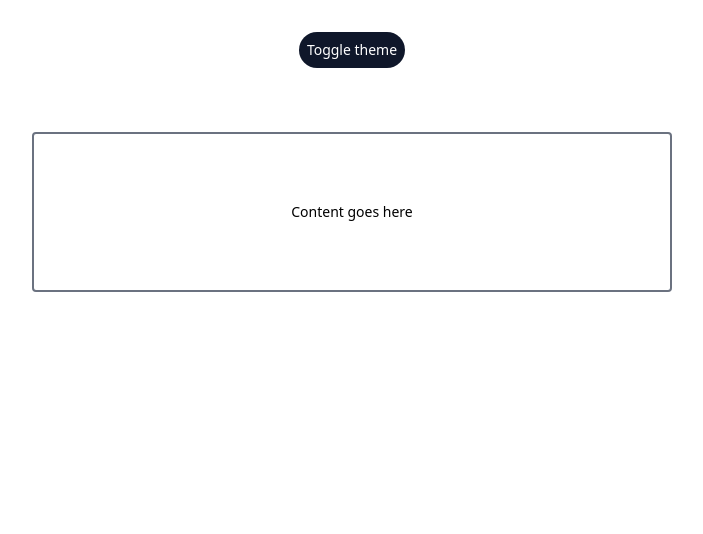
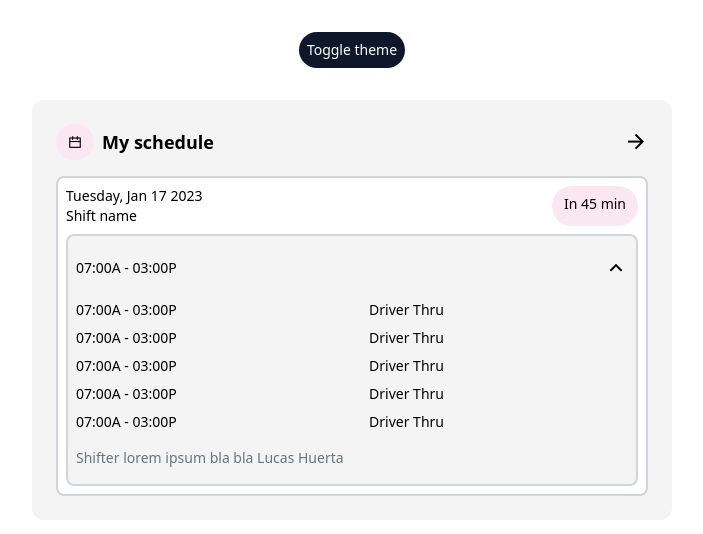
Before and after one commit to Lucas-Huerta/tailwind-tp-3, a website: page src/index.html in a window 1280 px wide. Shown: the whole page, without its empty margins (288-991 px from the left). Drawn offline with nearby package versions, Linux system fonts and the light colour scheme.

Commit message:
first card

```diff
--- a/src/index.html
+++ b/src/index.html
@@ -3,10 +3,11 @@
 <head>
   <meta charset="UTF-8">
   <meta name="viewport" content="width=device-width, initial-scale=1.0">
+  <link href="https://cdn.jsdelivr.net/npm/remixicon@3.5.0/fonts/remixicon.css" rel="stylesheet">
   <link href="/dist/output.css" rel="stylesheet">
 </head>
 <body>
-    <div class="dark:bg-slate-900 dark:text-white pb-8 text-sm">
+    <div class="dark:bg-slate-900 dark:text-white pb-8 text-sm w-screen h-screen flex flex-col items-center">
         <div class="w-full flex justify-center py-8">
             <button
                 id="theme-toggle"
@@ -15,11 +16,86 @@
                 Toggle theme
             </button>
         </div>
-        <!-- Ecrivez le contenu à partir d'ici et supprimez le bloc suivant avant de commencer -->
-        <div
-            class="h-40 w-1/2 border-gray-500 rounded border-2 mx-auto my-8 flex justify-center items-center"
-        >
-            Content goes here
+
+        <div class="px-6 py-6 flex flex-col gap-4 rounded-xl bg-lightBackground dark:bg-darkCardBackground w-1/2 h-max dark:text-white">
+            <div class="flex justify-between items-center">
+                <div class="flex gap-2 items-center w-2/3">
+                    <i class="ri-calendar-line rounded-full py-2 px-3 bg-lightChips dark:bg-darkChips"></i>
+                    <p class="font-bold text-lg">
+                        My schedule
+                    </p>
+                </div>
+                <i class="ri-arrow-right-line w-1/3 text-end text-2xl"></i>
+            </div>
+            <div class="flex flex-col gap-2 border-gray-300 border-2 bg-white dark:bg-darkCardBackground rounded-lg py-2 px-2">
+                <div class="flex justify-between">
+                    <div class="flex flex-col w-2/3">
+                        <p class="font-thin">
+                            Tuesday, Jan 17 2023
+                        </p>
+                        <p class="font-medium">
+                            Shift name
+                        </p>
+                    </div>
+                    <p class="rounded-full text-center py-2 px-3 bg-lightChips dark:bg-darkChips">
+                        In 45 min
+                    </p>
+                </div>
+
+                <div class="flex flex-col gap-4 border-gray-300 bg-cardBackground dark:bg-darkCardBackground rounded-lg border-2 py-4 px-2">
+                    <div class="flex justify-between items-center">
+                        <p>
+                            07:00A - 03:00P
+                        </p>
+                        <i class="ri-arrow-up-s-line text-2xl"></i>
+                    </div>
+                    <div class="w-8/12 flex flex-col items-start gap-2">
+                        <div class="flex justify-between w-full">
+                            <p>
+                                07:00A - 03:00P
+                            </p>
+                            <p>
+                                Driver Thru
+                            </p>
+                        </div>
+                        <div class="flex justify-between w-full">
+                            <p>
+                                07:00A - 03:00P
+                            </p>
+                            <p>
+                                Driver Thru
+                            </p>
+                        </div>
+                        <div class="flex justify-between w-full">
+                            <p>
+                                07:00A - 03:00P
+                            </p>
+                            <p>
+                                Driver Thru
+                            </p>
+                        </div>
+                        <div class="flex justify-between w-full">
+                            <p>
+                                07:00A - 03:00P
+                            </p>
+                            <p>
+                                Driver Thru
+                            </p>
+                        </div>
+                        <div class="flex justify-between w-full">
+                            <p>
+                                07:00A - 03:00P
+                            </p>
+                            <p>
+                                Driver Thru
+                            </p>
+                        </div>
+                    </div>
+                    <p class="font-medium text-gray-500 dark:text-white">
+                        Shifter lorem ipsum bla bla Lucas Huerta
+                    </p>
+                </div>
+            </div>
         </div>
     </div>
     <script>
--- a/tailwind.config.js
+++ b/tailwind.config.js
@@ -2,7 +2,15 @@
 module.exports = {
   content: ["./src/**/*.{html,js}"],
   theme: {
-      extend: {},
+      extend: {
+        colors: {
+          lightChips: "#FBE7F2",
+          darkChips: "#AA0E52",
+          lightBackground: "#F5F4F4",
+          cardBackground: "#F4F4F5",
+          darkCardBackground: "#292227",
+        },
+      },
   },
   plugins: [],
   darkMode: "class",
```
Also changed, not shown: dist/output.css.
